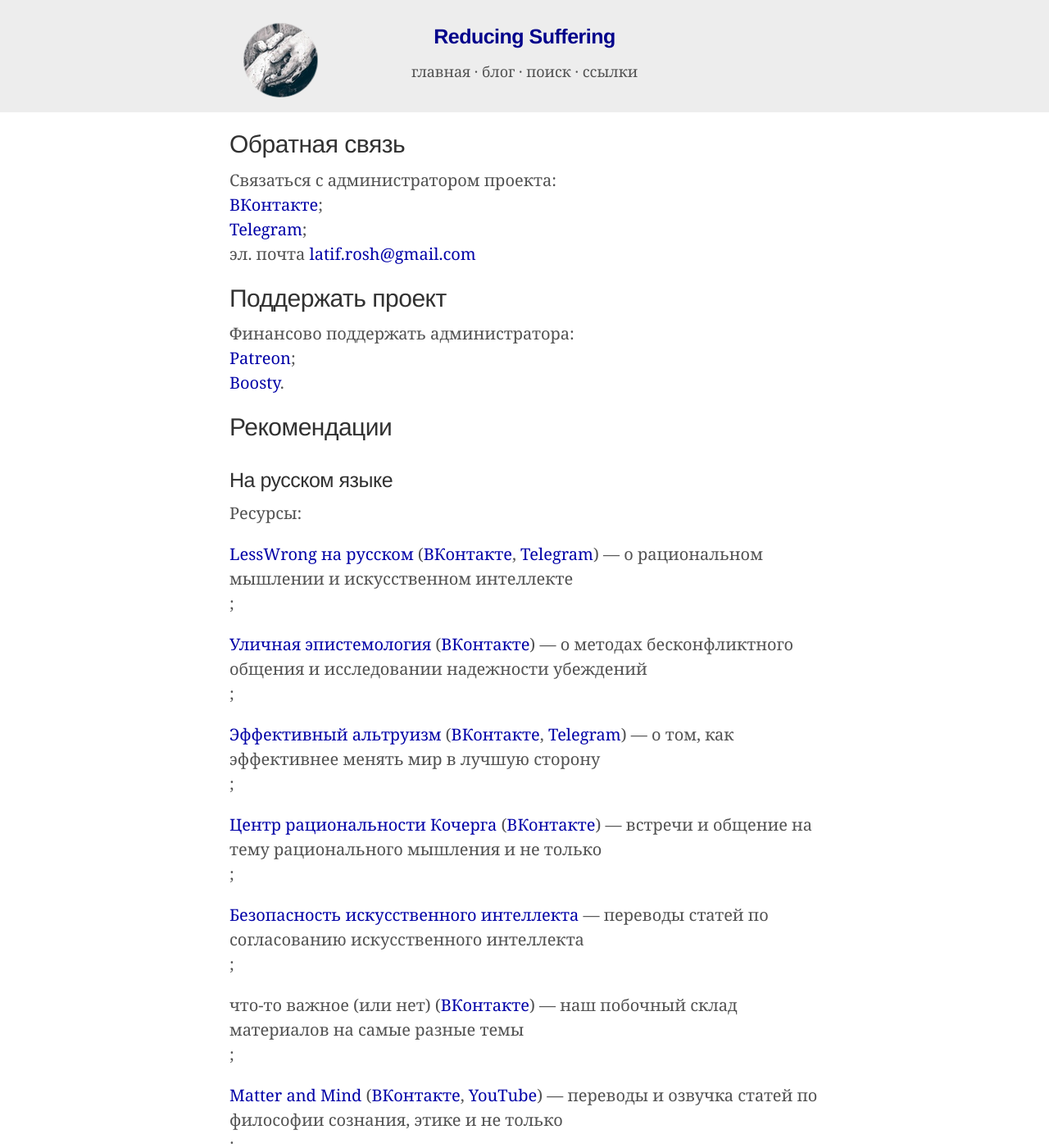
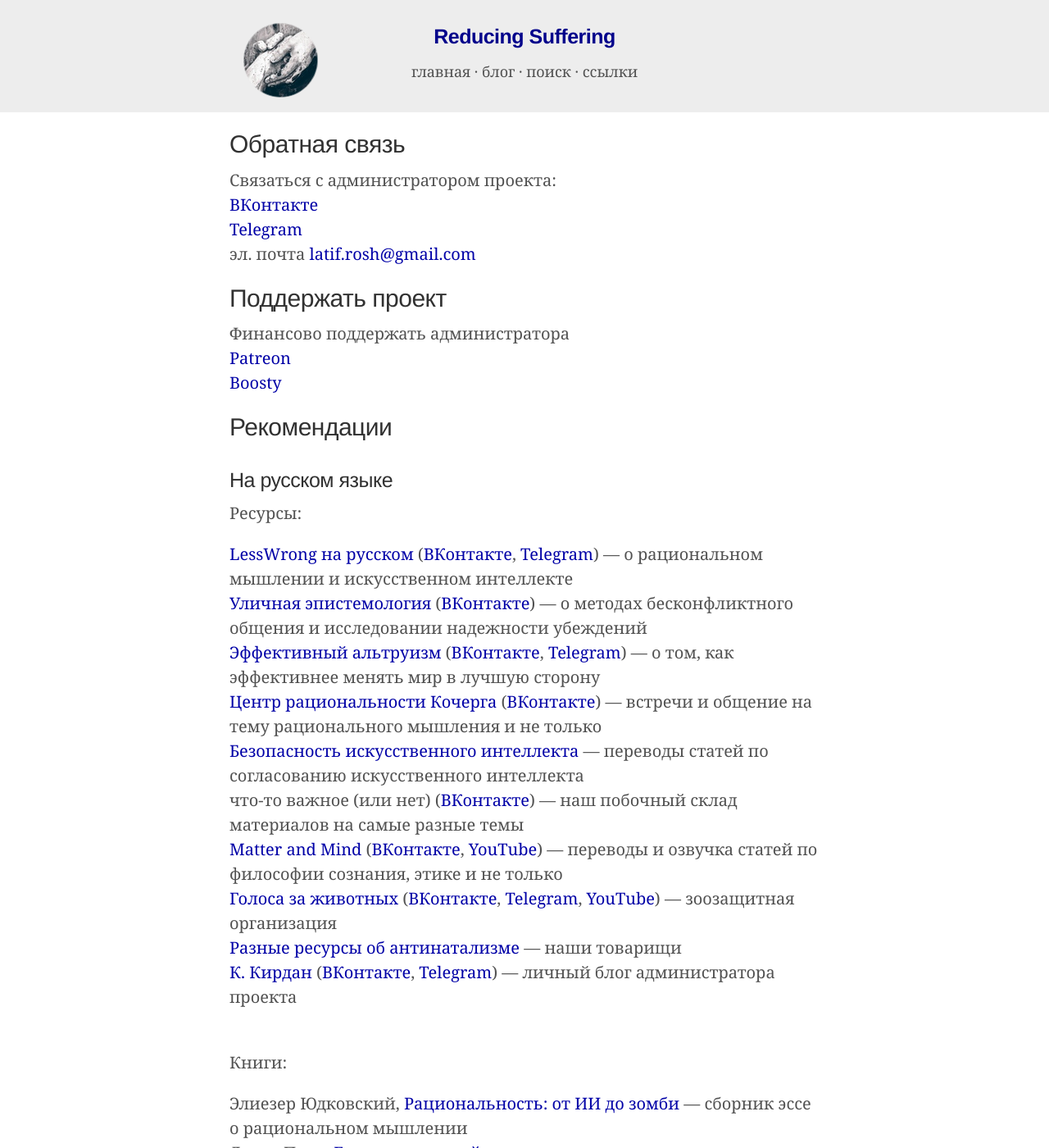
Before and after one commit to ReducingSuffering/reducingsuffering.github.io, a Jekyll site: the page built from links.md, in a window 1280 px wide and 1400 px high. Shown: the whole window at 82% size. Built offline with Jekyll 4.4.1, drawn with Linux system fonts in a browser that asks for light colours.

Commit message:
Update links.md

```diff
--- a/links.md
+++ b/links.md
@@ -5,51 +5,51 @@
 ## Обратная связь
 
 Связаться с администратором проекта:<br>
-[ВКонтакте]({{ site.admin.vk }});<br>
-[Telegram]({{ site.admin.telegram }});<br>
+[ВКонтакте]({{ site.admin.vk }})<br>
+[Telegram]({{ site.admin.telegram }})<br>
 эл. почта [{{ site.admin.email }}](mailto:{{ site.admin.email }})
 
 ## Поддержать проект
 
-Финансово поддержать администратора:<br>
-[Patreon]({{ site.admin.patreon }});<br>
-[Boosty]({{ site.admin.boosty }}).
+Финансово поддержать администратора<br>
+[Patreon]({{ site.admin.patreon }})<br>
+[Boosty]({{ site.admin.boosty }})
 
 ## Рекомендации
 ### На русском языке
 
 Ресурсы:
 
-{% include project-entry.html title="LessWrong на русском" url="https://lesswrong.ru/" vk="https://vk.com/public65688570" telegram="https://t.me/lesswrong_ru_news" text="о рациональном мышлении и искусственном интеллекте" %};
-{% include project-entry.html title="Уличная эпистемология" url="https://streetepistemology.ru/" vk="https://vk.com/street_epistemology" text="о методах бесконфликтного общения и исследовании надежности убеждений" %};
-{% include project-entry.html title="Эффективный альтруизм" url="https://ea-ru.org/" vk="https://vk.com/public71205962" telegram="https://t.me/effectivealtruism" text="о том, как эффективнее менять мир в лучшую сторону" %};
-{% include project-entry.html title="Центр рациональности Кочерга" url="https://kocherga-club.ru/" vk="https://vk.com/kocherga_club" text="встречи и общение на тему рационального мышления и не только" %};
-{% include project-entry.html title="Безопасность искусственного интеллекта" url="https://aisafety.ru/" text="переводы статей по согласованию искусственного интеллекта" %};
-{% include project-entry.html title="что-то важное (или нет)" vk="https://vk.com/public194967191" text="наш побочный склад материалов на самые разные темы" %};
-{% include project-entry.html title="Matter and Mind" url="https://ubq124.wordpress.com" vk="https://vk.com/public44220375" youtube="https://www.youtube.com/c/MatterandMind" text="переводы и озвучка статей по философии сознания, этике и не только" %};
-{% include project-entry.html title="Голоса за животных" url="https://voicesforanimals.ru/" vk="https://vk.com/voicesforanimals" telegram="https://t.me/voicesforanimals" youtube="https://www.youtube.com/voicesforanimals" text="зоозащитная организация" %};
-{% include project-entry.html title="Разные ресурсы об антинатализме" url="https://reducingsuffering.github.io/520.html" text="наши товарищи" %};
-{% include project-entry.html title="К. Кирдан" url="https://kkirdan.github.io/" vk="https://vk.com/kirdan" telegram="https://t.me/k_kirdan" text="личный блог администратора проекта" %}.<br>
+{% include project-entry.html title="LessWrong на русском" url="https://lesswrong.ru/" vk="https://vk.com/public65688570" telegram="https://t.me/lesswrong_ru_news" text="о рациональном мышлении и искусственном интеллекте" %}
+{% include project-entry.html title="Уличная эпистемология" url="https://streetepistemology.ru/" vk="https://vk.com/street_epistemology" text="о методах бесконфликтного общения и исследовании надежности убеждений" %}
+{% include project-entry.html title="Эффективный альтруизм" url="https://ea-ru.org/" vk="https://vk.com/public71205962" telegram="https://t.me/effectivealtruism" text="о том, как эффективнее менять мир в лучшую сторону" %}
+{% include project-entry.html title="Центр рациональности Кочерга" url="https://kocherga-club.ru/" vk="https://vk.com/kocherga_club" text="встречи и общение на тему рационального мышления и не только" %}
+{% include project-entry.html title="Безопасность искусственного интеллекта" url="https://aisafety.ru/" text="переводы статей по согласованию искусственного интеллекта" %}
+{% include project-entry.html title="что-то важное (или нет)" vk="https://vk.com/public194967191" text="наш побочный склад материалов на самые разные темы" %}
+{% include project-entry.html title="Matter and Mind" url="https://ubq124.wordpress.com" vk="https://vk.com/public44220375" youtube="https://www.youtube.com/c/MatterandMind" text="переводы и озвучка статей по философии сознания, этике и не только" %}
+{% include project-entry.html title="Голоса за животных" url="https://voicesforanimals.ru/" vk="https://vk.com/voicesforanimals" telegram="https://t.me/voicesforanimals" youtube="https://www.youtube.com/voicesforanimals" text="зоозащитная организация" %}
+{% include project-entry.html title="Разные ресурсы об антинатализме" url="https://reducingsuffering.github.io/520.html" text="наши товарищи" %}
+{% include project-entry.html title="К. Кирдан" url="https://kkirdan.github.io/" vk="https://vk.com/kirdan" telegram="https://t.me/k_kirdan" text="личный блог администратора проекта" %}<br>
 
 Книги:
 
-{% include project-entry.html author="Элиезер Юдковский" title="Рациональность: от ИИ до зомби" url="https://lesswrong.ru/285" text="сборник эссе о рациональном мышлении" %};
-{% include project-entry.html author="Дэвид Пирс" title="Гедонистический императив" url="https://reducingsuffering.github.io/89.html" text="проект преодоления страданий с помощью технологий" %}.
+{% include project-entry.html author="Элиезер Юдковский" title="Рациональность: от ИИ до зомби" url="https://lesswrong.ru/285" text="сборник эссе о рациональном мышлении" %}
+{% include project-entry.html author="Дэвид Пирс" title="Гедонистический императив" url="https://reducingsuffering.github.io/89.html" text="проект преодоления страданий с помощью технологий" %}
 
 ### На английском языке
 
 Ресурсы:
 
-{% include project-entry.html title="Center on Long-Term Risk" url="https://longtermrisk.org/" text="проект, посвященный уменьшению рисков астрономических страданий (в том числе рисков, связанных с искусственным интеллектом)" %};
-{% include project-entry.html title="Center for Reducing Suffering" url="https://centerforreducingsuffering.org/" text="еще один такой проект" %};
-{% include project-entry.html title="Essays on Reducing Suffering" url="https://reducing-suffering.org/" text="сайт Брайана Томасика об уменьшении страданий (особенно страданий животных в дикой природе и потенциальных страданий искусственного интеллекта)" %};
-{% include project-entry.html title="Suffering-Focused Ethics Resources" url="https://suffering-focused-ethics.surge.sh/" text="ресурсы по этике, сфокусированной на уменьшении страданий" %};
-{% include project-entry.html title="Animal Ethics" url="https://www.animal-ethics.org/" text="исследование способов уменьшить страдания животных в дикой природе" %};
-{% include project-entry.html title="Sentience Research" url="https://sentience-research.org/" text="исследование способности разных существ страдать" %};
-{% include project-entry.html title="Effective Altruism" url="https://www.effectivealtruism.org/" text="об эффективных способах сделать мир лучше" %};
-{% include project-entry.html title="Utilitarianism" url="https://www.utilitarianism.net/" text="об утилитарной этике" %}.<br>
+{% include project-entry.html title="Center on Long-Term Risk" url="https://longtermrisk.org/" text="проект, посвященный уменьшению рисков астрономических страданий (в том числе рисков, связанных с искусственным интеллектом)" %}
+{% include project-entry.html title="Center for Reducing Suffering" url="https://centerforreducingsuffering.org/" text="еще один такой проект" %}
+{% include project-entry.html title="Essays on Reducing Suffering" url="https://reducing-suffering.org/" text="сайт Брайана Томасика об уменьшении страданий (особенно страданий животных в дикой природе и потенциальных страданий искусственного интеллекта)" %}
+{% include project-entry.html title="Suffering-Focused Ethics Resources" url="https://suffering-focused-ethics.surge.sh/" text="ресурсы по этике, сфокусированной на уменьшении страданий" %}
+{% include project-entry.html title="Animal Ethics" url="https://www.animal-ethics.org/" text="исследование способов уменьшить страдания животных в дикой природе" %}
+{% include project-entry.html title="Sentience Research" url="https://sentience-research.org/" text="исследование способности разных существ страдать" %}
+{% include project-entry.html title="Effective Altruism" url="https://www.effectivealtruism.org/" text="об эффективных способах сделать мир лучше" %}
+{% include project-entry.html title="Utilitarianism" url="https://www.utilitarianism.net/" text="об утилитарной этике" %}<br>
 
 Книги:
 
-{% include project-entry.html author="Magnus Vinding" title="Suffering-Focused Ethics: Defense and Implications" url="https://magnusvinding.com/2020/05/31/suffering-focused-ethics-defense-and-implications/" text="об этике, сфокусированной на уменьшении страданий" %};
-{% include project-entry.html author="Tobias Baumann" title="Avoiding the Worst: How to Prevent a Moral Catastrophe" url="https://centerforreducingsuffering.org/research/avoiding-the-worst/" text="о том, как избежать рисков распространения астрономических страданий" %}.
+{% include project-entry.html author="Magnus Vinding" title="Suffering-Focused Ethics: Defense and Implications" url="https://magnusvinding.com/2020/05/31/suffering-focused-ethics-defense-and-implications/" text="об этике, сфокусированной на уменьшении страданий" %}
+{% include project-entry.html author="Tobias Baumann" title="Avoiding the Worst: How to Prevent a Moral Catastrophe" url="https://centerforreducingsuffering.org/research/avoiding-the-worst/" text="о том, как избежать рисков распространения астрономических страданий" %}
```
